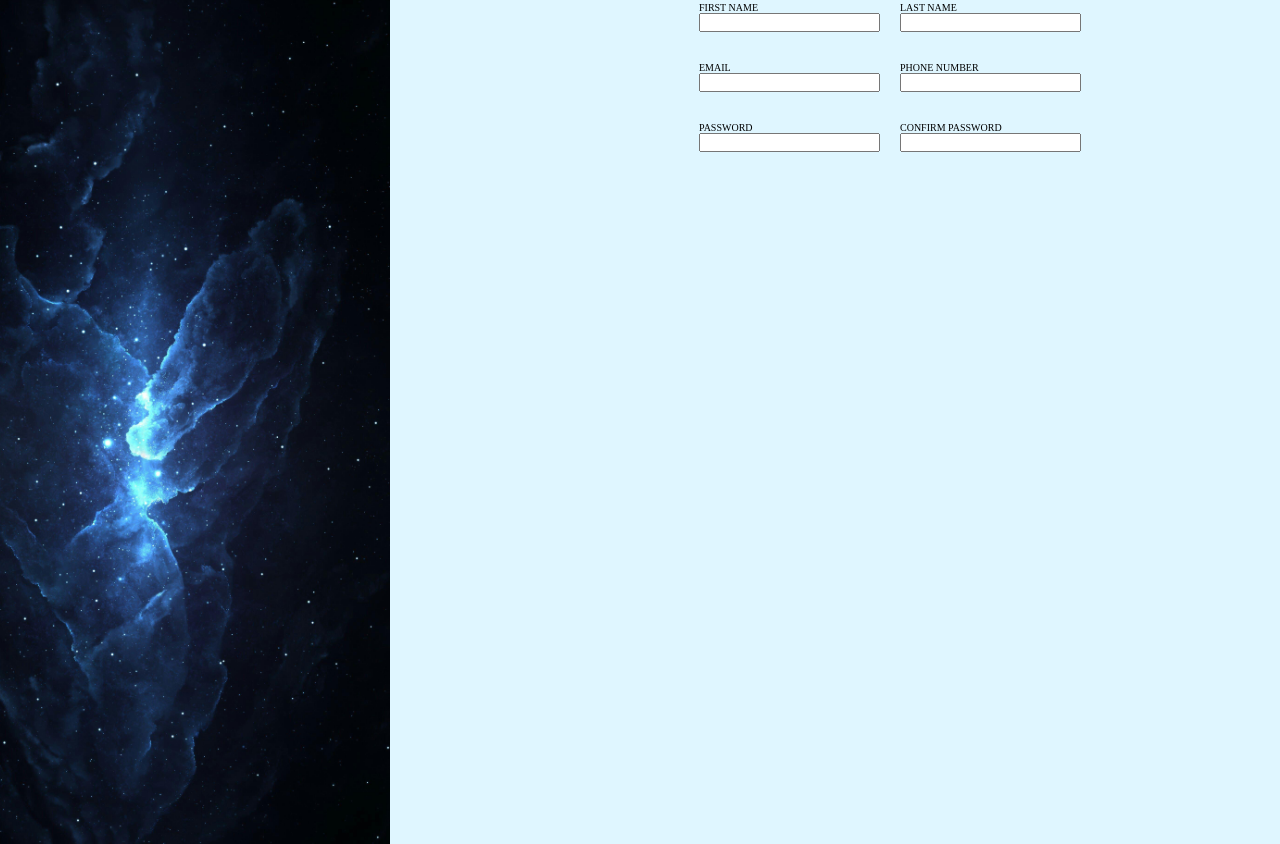
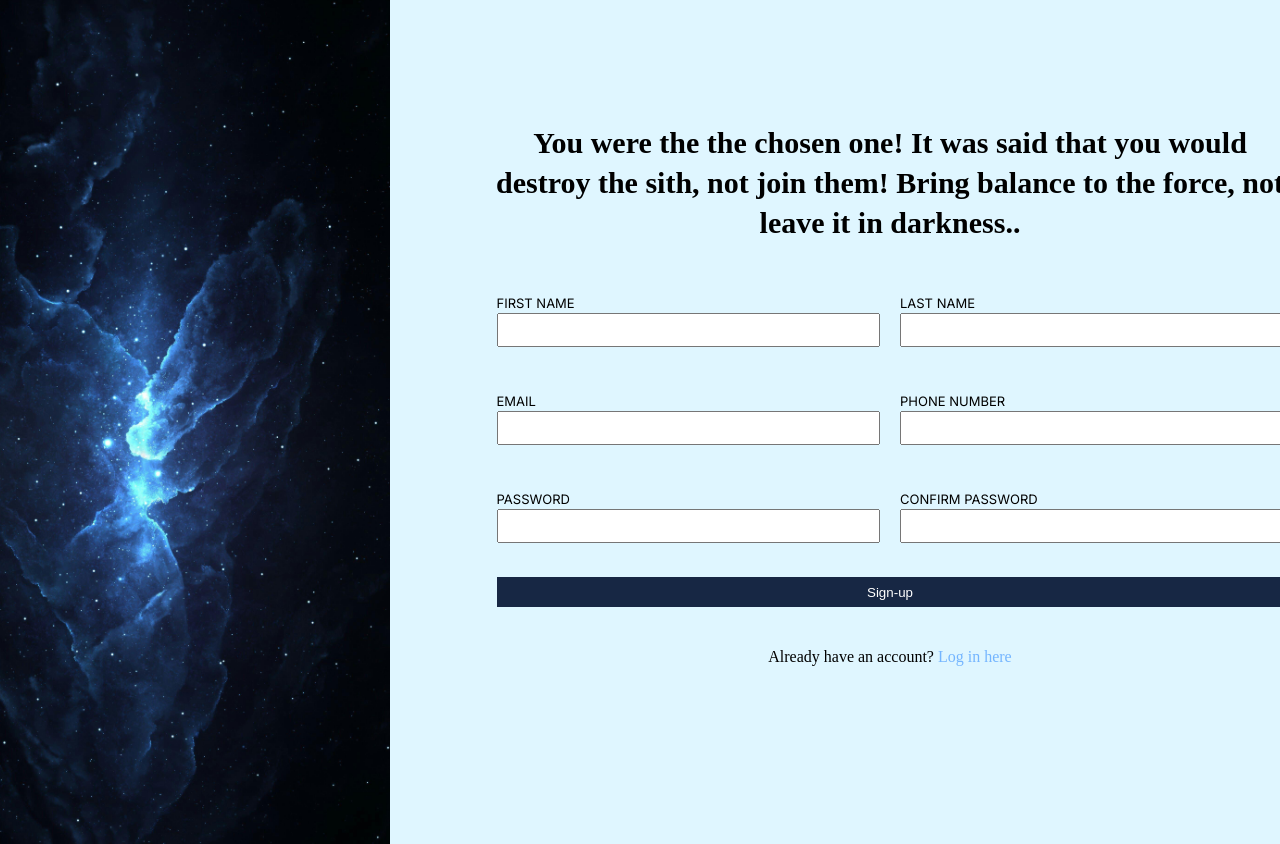
Before and after one commit to Dragesia/odin-signup-form, a plain HTML site: page index.html in a window 1280 px wide. Shown: the top 844 px of the page. Drawn offline with Linux system fonts and the light colour scheme; a web font is replaced by a local one.

Commit message:
fixed sizes of buttons and inputs

```diff
--- a/index.html
+++ b/index.html
@@ -10,7 +10,7 @@
 </head>
 <body>
     <div class="container">
-        <img src="./media/wallpaper.jpg "class="left">
+        <img src="./media/wallpaper.jpg " class="left">
         <div class="right">
             <h1>You were the the chosen one! It was said that you would destroy the sith, not join them! Bring balance to the force, not leave it in darkness..</h1>
             <form action="#" method="post">
@@ -49,6 +49,10 @@
                         <input type="password" id="repassword" name="repassword" required>
                     </div>
                 </div>
+
+                <button type="submit">Sign-up</button>
+
+                <p>Already have an account? <a href="#">Log in here</a></p>
             </form>
         </div>
     </div>
--- a/styles.css
+++ b/styles.css
@@ -1,9 +1,15 @@
 /* General adjustments */
+@import url('https://fonts.googleapis.com/css?family=Gulzar');
+
+@import url('https://fonts.googleapis.com/css?family=Inter');
+
 :root {
     --navy: #080D18;
     --skyblue: #172744;
     --blue: #74B5FF;
     --lightblue: #DFF6FF;
+    font-family: 'Gulzar';
+    line-height: 4rem;
 }
 
 * {
@@ -46,6 +52,11 @@ body {
     text-align: center;
     border-top-right-radius: 10px;
     border-bottom-right-radius: 10px;
+    display: flex;
+    flex-direction: column;
+    justify-content: center;
+    align-items: center;
+    gap: 4rem;
 }
 
 form {
@@ -59,6 +70,9 @@ form {
 label {
     display: block;
     text-align: left;
+    font-size: 1.3rem;
+    margin-bottom: -12px;
+    font-family: 'Inter';
 }
 
 .rows {
@@ -66,3 +80,37 @@ label {
     flex-direction: row;
     gap: 2rem;
 }
+
+h1 {
+    font-size: 3rem;
+    margin-left: 10rem;
+    margin-right: 10rem;
+}
+
+button {
+    width: 100%;
+    height: 3rem;
+    background-color: var(--skyblue);
+    border: 0;
+    outline: 0;
+    color: white;
+}
+
+input:focus {
+    background-color: var(--blue);
+}
+
+input {
+    height: 3rem;
+    padding-left: 0.45rem;
+    width: 37.5rem;
+}
+
+p {
+    font-size: 1.6rem;
+}
+
+a {
+    text-decoration: none;
+    color: var(--blue);
+}
```
